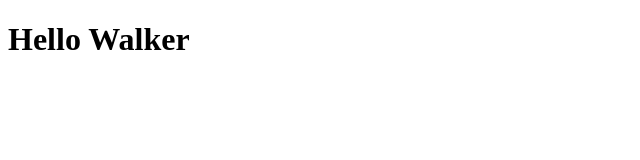
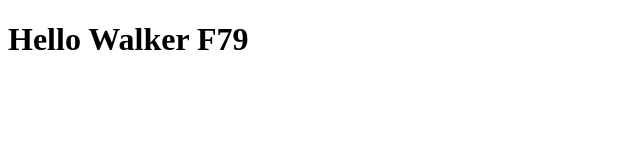
Before and after one commit to M-Bilal-Mahmood/Simon-Pro, a plain HTML site: page index.html in a window 1280 px wide. Shown: the full height of the page, 0-640 px from the left. Drawn offline with Linux system fonts and the light colour scheme.

Commit message:
Updated Index

```diff
--- a/index.html
+++ b/index.html
@@ -7,7 +7,7 @@
 </head>
 <body>
     <h1>Hello
-        Walker
+        Walker F79
     </h1>
 </body>
 </html>
```
